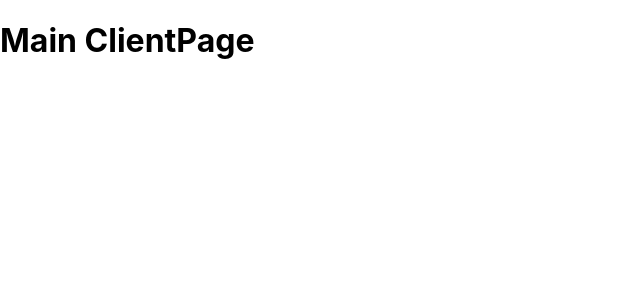
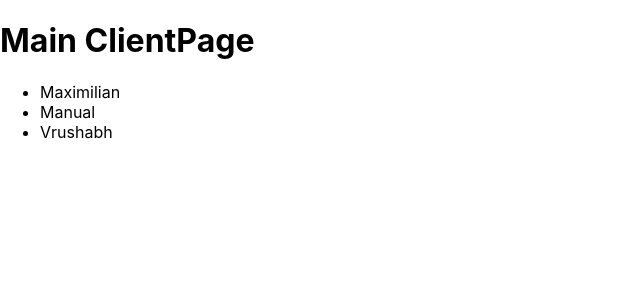
Before and after one commit to VrushabBayas/nextjs-app-router, a Next.js app: page /clients in a window 1280 px wide. Shown: the top 300 px of the page, without its empty margins (0-640 px from the left). Built offline with nearby package versions, Linux system fonts and the light colour scheme.

Commit message:
Add client list with links to individual client pages

```diff
--- a/pages/clients/index.js
+++ b/pages/clients/index.js
@@ -1,5 +1,22 @@
+import Link from "next/link";
 import React from "react";
 
 export default function ClientPage() {
-  return <h1>Main ClientPage</h1>;
+  const clients = [
+    { id: "max", name: "Maximilian" },
+    { id: "manual", name: "Manual" },
+    { id: "vrush", name: "Vrushabh" },
+  ];
+  return (
+    <>
+      <h1>Main ClientPage</h1>
+      <ul>
+        {clients.map((client) => (
+          <li key={client.id}>
+            <Link href={`/clients/${client.id}`}>{client.name}</Link>
+          </li>
+        ))}
+      </ul>
+    </>
+  );
 }
```
